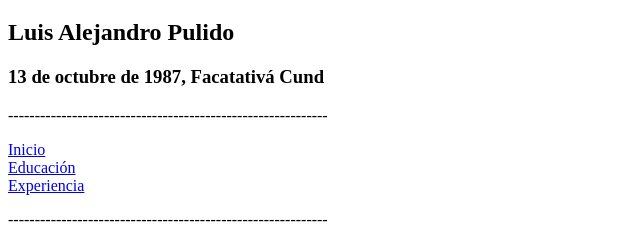
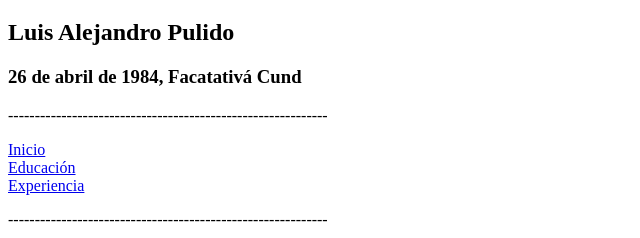
Before and after one commit to Alejandro27lp/FundamentosdeHTML_Luis_Pulido, a plain HTML site: page educacion.html in a window 1280 px wide. Shown: the part 148-386 px from the top of the page, 0-640 px from the left. Drawn offline with Linux system fonts and the light colour scheme.

Commit message:
educacion3

```diff
--- a/educacion.html
+++ b/educacion.html
@@ -9,7 +9,7 @@
 	<img src="images/logo.svg" width="100px">
 	<h1>Hoja de Vida</h1>
 	<h2>Luis Alejandro Pulido</h2>
-	<h3>13 de octubre de 1987, Facatativá Cund</h3>
+	<h3>26 de abril de 1984, Facatativá Cund</h3>
 	<p>------------------------------------------------------------</p>
 	<a href="index.html">Inicio</a><br>
 	<a href="educacion.html">Educación</a><br>
```
